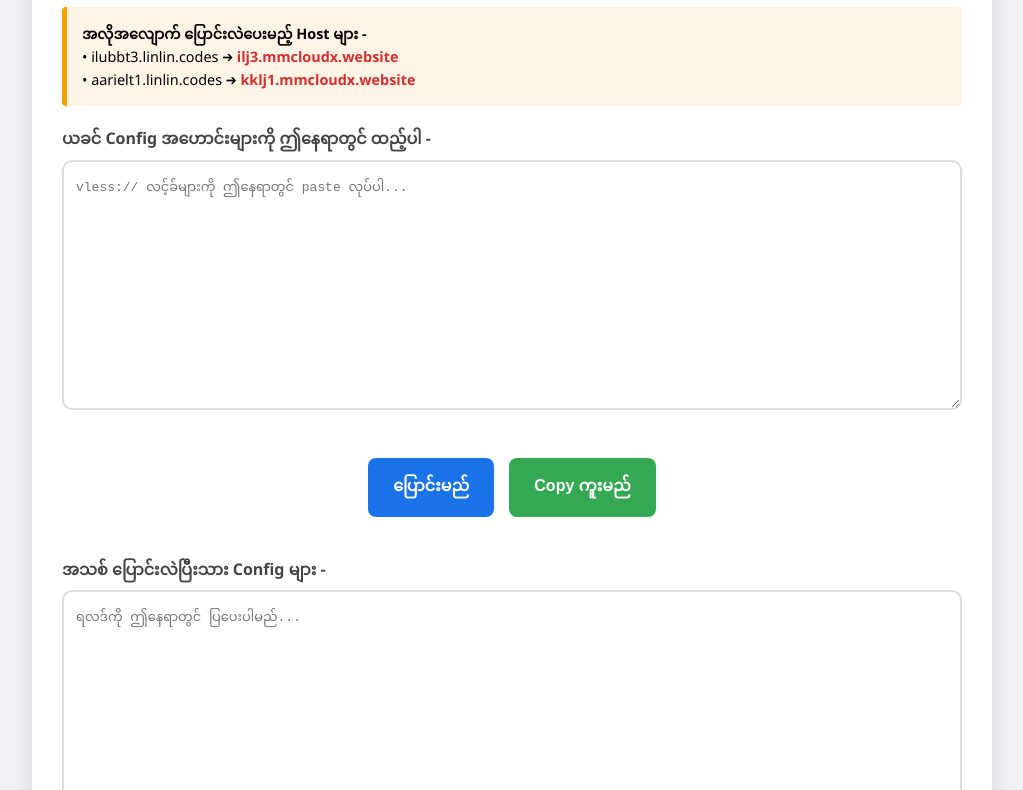
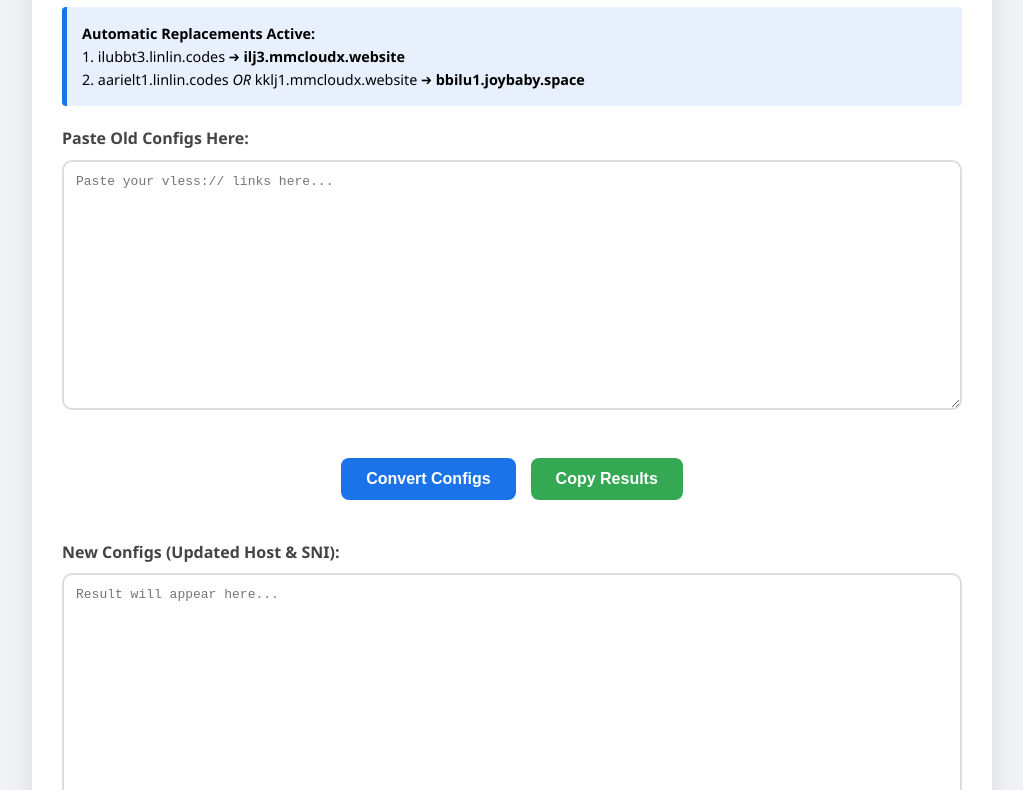
Before and after one commit to zheint/Nodeconverter, a plain HTML site: page index.html in a window 1280 px wide. Shown: the part 129-919 px from the top of the page, without its empty margins (128-1151 px from the left). Drawn offline with Linux system fonts and the light colour scheme.

Commit message:
Update index.html

```diff
--- a/index.html
+++ b/index.html
@@ -1,16 +1,15 @@
 <!DOCTYPE html>
-<html lang="my">
+<html lang="en">
 <head>
     <meta charset="UTF-8">
     <meta name="viewport" content="width=device-width, initial-scale=1.0">
-    <title>VLESS Node Converter (မြန်မာ)</title>
+    <title>VLESS Domain Converter</title>
     <style>
         body {
-            font-family: 'Pyidaungsu', 'Segoe UI', Tahoma, sans-serif;
+            font-family: 'Segoe UI', Tahoma, Geneva, Verdana, sans-serif;
             background-color: #f0f2f5;
             padding: 20px;
             line-height: 1.6;
-            direction: ltr;
         }
         .container {
             max-width: 900px;
@@ -55,41 +54,40 @@
         button:hover { opacity: 0.9; }
         button:active { transform: scale(0.98); }
         .info {
-            background: #fff4e5;
+            background: #e8f0fe;
             padding: 15px;
-            border-left: 5px solid #ffa000;
+            border-left: 5px solid #1a73e8;
             border-radius: 4px;
             font-size: 0.9em;
             margin-bottom: 20px;
         }
-        .info b { color: #d32f2f; }
     </style>
 </head>
 <body>
 
 <div class="container">
-    <h2>VLESS Domain ပြောင်းပေးသည့်ကိရိယာ</h2>
+    <h2>VLESS Domain Converter</h2>
 
     <div class="info">
-        <strong>အလိုအလျောက် ပြောင်းလဲပေးမည့် Host များ -</strong><br>
-        • ilubbt3.linlin.codes ➔ <b>ilj3.mmcloudx.website</b><br>
-        • aarielt1.linlin.codes ➔ <b>kklj1.mmcloudx.website</b>
+        <strong>Automatic Replacements Active:</strong><br>
+        1. ilubbt3.linlin.codes ➔ <b>ilj3.mmcloudx.website</b><br>
+        2. aarielt1.linlin.codes <em>OR</em> kklj1.mmcloudx.website ➔ <b>bbilu1.joybaby.space</b>
     </div>
 
     <div class="grid">
         <div>
-            <label>ယခင် Config အဟောင်းများကို ဤနေရာတွင် ထည့်ပါ -</label>
-            <textarea id="inputArea" placeholder="vless:// လင့်ခ်များကို ဤနေရာတွင် paste လုပ်ပါ..."></textarea>
+            <label>Paste Old Configs Here:</label>
+            <textarea id="inputArea" placeholder="Paste your vless:// links here..."></textarea>
         </div>
 
         <div class="controls">
-            <button class="btn-convert" onclick="convertConfigs()">ပြောင်းမည်</button>
-            <button class="btn-copy" onclick="copyResult()">Copy ကူးမည်</button>
+            <button class="btn-convert" onclick="convertConfigs()">Convert Configs</button>
+            <button class="btn-copy" onclick="copyResult()">Copy Results</button>
         </div>
 
         <div>
-            <label>အသစ် ပြောင်းလဲပြီးသား Config များ -</label>
-            <textarea id="outputArea" readonly placeholder="ရလဒ်ကို ဤနေရာတွင် ပြပေးပါမည်..."></textarea>
+            <label>New Configs (Updated Host & SNI):</label>
+            <textarea id="outputArea" readonly placeholder="Result will appear here..."></textarea>
         </div>
     </div>
 </div>
@@ -98,16 +96,16 @@
     function convertConfigs() {
         const input = document.getElementById('inputArea').value;
         if (!input.trim()) {
-            alert("ကျေးဇူးပြု၍ config များ အရင်ထည့်ပါ။");
+            alert("Please paste configs first.");
             return;
         }
 
         // Replacement Rules
         let result = input
-            // Server 1
+            // Server 1 Rule
             .replace(/ilubbt3\.linlin\.codes/g, 'ilj3.mmcloudx.website')
-            // Server 2
-            .replace(/aarielt1\.linlin\.codes/g, 'kklj1.mmcloudx.website');
+            // Server 2 Rule (Catches both the original and the intermediate domain)
+            .replace(/(aarielt1\.linlin\.codes|kklj1\.mmcloudx\.website)/g, 'bbilu1.joybaby.space');
 
         document.getElementById('outputArea').value = result;
     }
@@ -115,12 +113,12 @@
     function copyResult() {
         const output = document.getElementById('outputArea');
         if (!output.value) {
-            alert("Copy ကူးရန် ရလဒ်မရှိသေးပါ။");
+            alert("Nothing to copy!");
             return;
         }
         output.select();
         document.execCommand('copy');
-        alert("Copy ကူးပြီးပါပြီ။");
+        alert("Copied to clipboard!");
     }
 </script>
 
```
